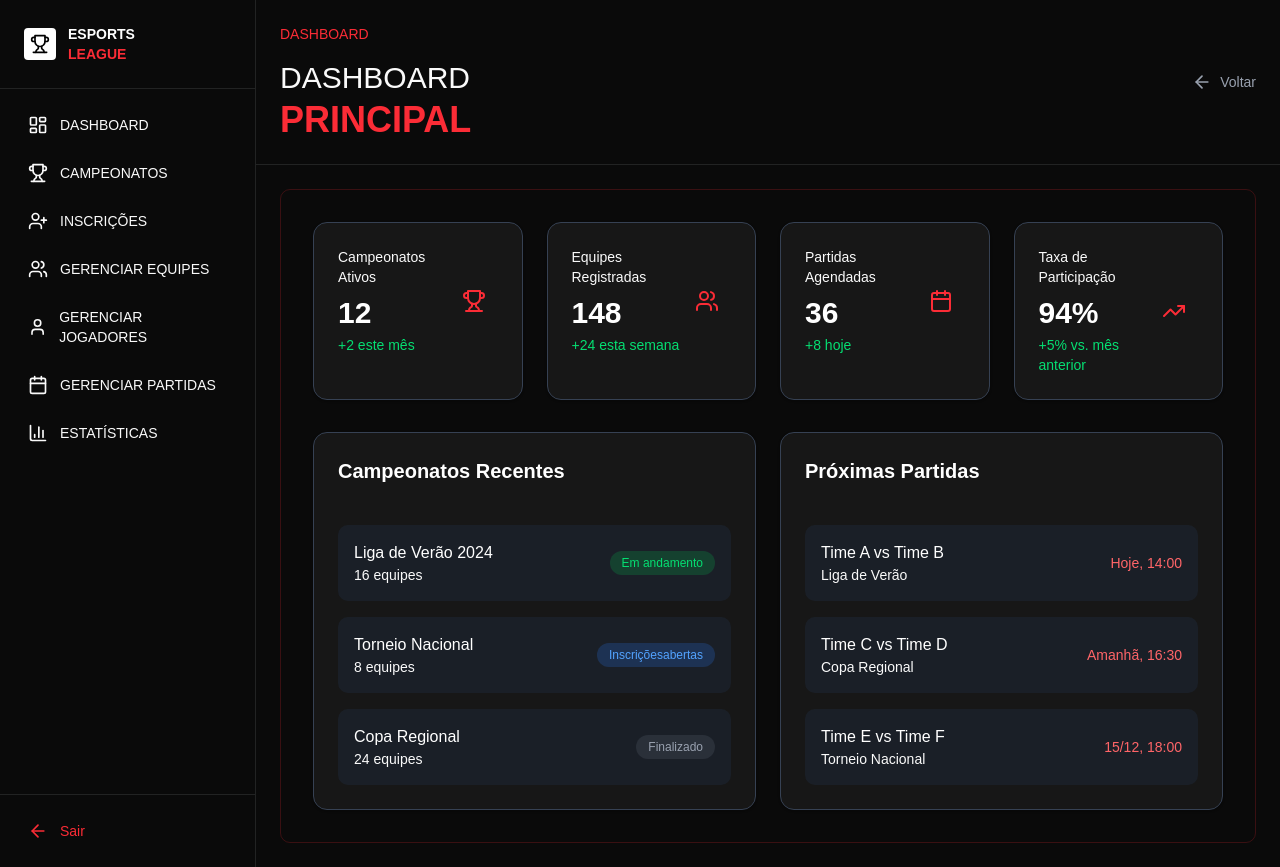
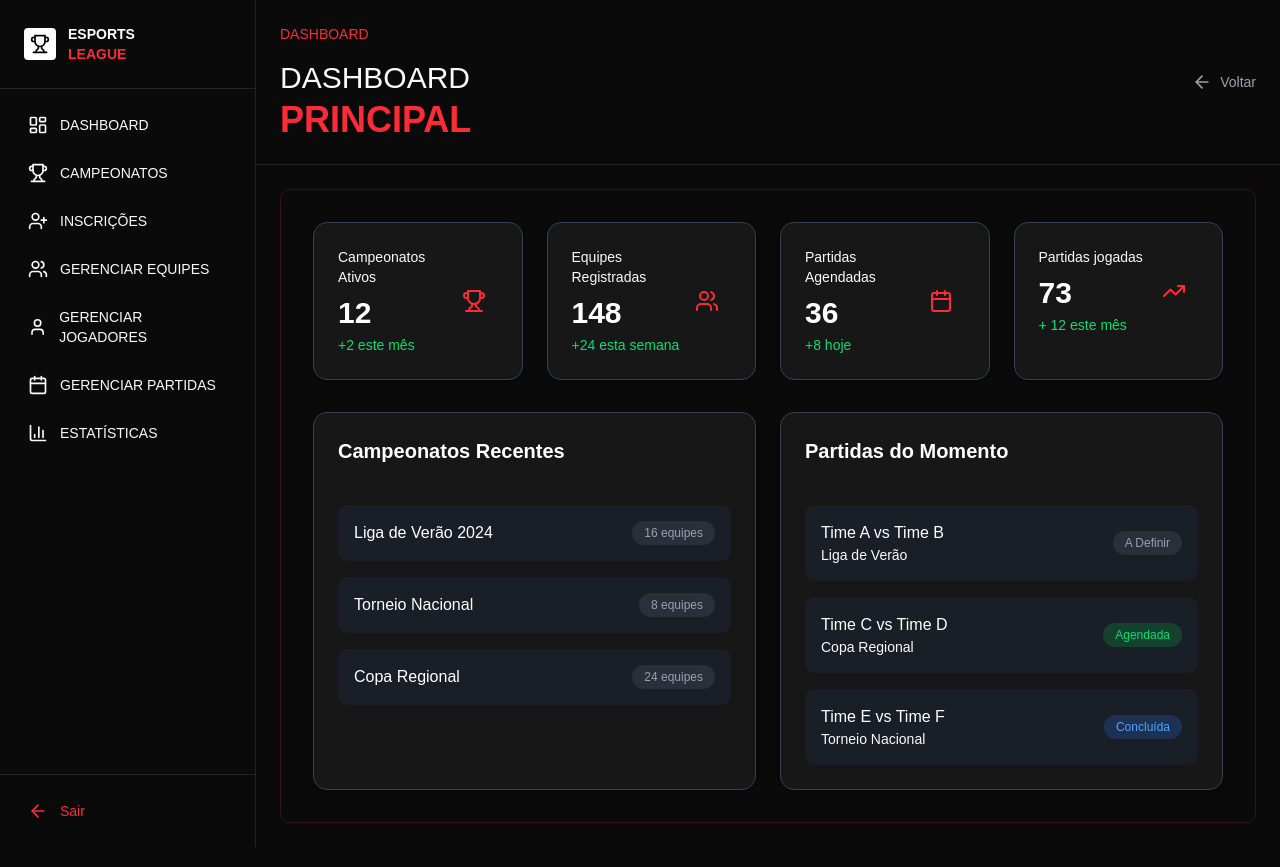
Before and after one commit to Pedroooxx/frontend-grupo-a-cce, a Next.js app: page /dashboard in a window 1280 px wide. Built offline with nearby package versions, Linux system fonts and the light colour scheme.

Commit message:
feat: dashboard land page update considering db

```diff
--- a/src/app/dashboard/_components/DashboardContent.tsx
+++ b/src/app/dashboard/_components/DashboardContent.tsx
@@ -1,34 +1,33 @@
-
-import React from 'react';
-import { Trophy, Users, Calendar, TrendingUp } from 'lucide-react';
-import { Card } from '@/components/ui/card';
+import React from "react";
+import { Trophy, Users, Calendar, TrendingUp } from "lucide-react";
+import { Card } from "@/components/ui/card";
 
 export function DashboardContent() {
   const stats = [
     {
-      title: 'Campeonatos Ativos',
-      value: '12',
+      title: "Campeonatos Ativos",
+      value: "12",
       icon: Trophy,
-      change: '+2 este mês'
+      change: "+2 este mês",
     },
     {
-      title: 'Equipes Registradas',
-      value: '148',
+      title: "Equipes Registradas",
+      value: "148",
       icon: Users,
-      change: '+24 esta semana'
+      change: "+24 esta semana",
     },
     {
-      title: 'Partidas Agendadas',
-      value: '36',
+      title: "Partidas Agendadas",
+      value: "36",
       icon: Calendar,
-      change: '+8 hoje'
+      change: "+8 hoje",
     },
     {
-      title: 'Taxa de Participação',
-      value: '94%',
+      title: "Partidas jogadas",
+      value: "73",
       icon: TrendingUp,
-      change: '+5% vs. mês anterior'
-    }
+      change: "+ 12 este mês",
+    },
   ];
 
   return (
@@ -39,8 +38,12 @@ export function DashboardContent() {
           <Card key={index} className="dashboard-card border-gray-700 p-6">
             <div className="flex items-center justify-between">
               <div>
-                <p className="dashboard-text-muted text-sm font-medium">{stat.title}</p>
-                <p className="text-3xl font-bold text-white mt-2">{stat.value}</p>
+                <p className="dashboard-text-muted text-sm font-medium">
+                  {stat.title}
+                </p>
+                <p className="text-3xl font-bold text-white mt-2">
+                  {stat.value}
+                </p>
                 <p className="text-green-400 text-sm mt-1">{stat.change}</p>
               </div>
               <div className="dashboard-card p-3 rounded-lg">
@@ -54,26 +57,27 @@ export function DashboardContent() {
       {/* Content Area */}
       <div className="grid grid-cols-1 lg:grid-cols-2 gap-6">
         <Card className="dashboard-card border-gray-700 p-6">
-          <h3 className="text-xl font-semibold text-white mb-4">Campeonatos Recentes</h3>
+          <h3 className="text-xl font-semibold text-white mb-4">
+            Campeonatos Recentes
+          </h3>
           <div className="space-y-4">
             {[
-              { name: 'Liga de Verão 2024', status: 'Em andamento', teams: 16 },
-              { name: 'Torneio Nacional', status: 'Inscriçõesabertas', teams: 8 },
-              { name: 'Copa Regional', status: 'Finalizado', teams: 24 }
+              { name: "Liga de Verão 2024", teams: 16 },
+              {
+                name: "Torneio Nacional",
+                teams: 8,
+              },
+              { name: "Copa Regional", teams: 24 },
             ].map((tournament, index) => (
-              <div key={index} className="flex items-center justify-between p-4 bg-gray-800/50 rounded-lg">
+              <div
+                key={index}
+                className="flex items-center justify-between p-4 bg-gray-800/50 rounded-lg"
+              >
                 <div>
                   <p className="text-white font-medium">{tournament.name}</p>
-                  <p className="dashboard-text-muted text-sm">{tournament.teams} equipes</p>
                 </div>
-                <span className={`px-3 py-1 rounded-full text-xs font-medium ${
-                  tournament.status === 'Em andamento'
-                    ? 'bg-green-500/20 text-green-400'
-                    : tournament.status === 'Inscriçõesabertas'
-                    ? 'bg-blue-500/20 text-blue-400'
-                    : 'bg-gray-500/20 text-gray-400'
-                }`}>
-                  {tournament.status}
+                <span className="px-3 py-1 rounded-full text-xs font-medium bg-gray-500/20 text-gray-400">
+                  {tournament.teams} equipes
                 </span>
               </div>
             ))}
@@ -81,19 +85,48 @@ export function DashboardContent() {
         </Card>
 
         <Card className="dashboard-card border-gray-700 p-6">
-          <h3 className="text-xl font-semibold text-white mb-4">Próximas Partidas</h3>
+          <h3 className="text-xl font-semibold text-white mb-4">
+            Partidas do Momento
+          </h3>
           <div className="space-y-4">
             {[
-              { match: 'Time A vs Time B', date: 'Hoje, 14:00', tournament: 'Liga de Verão' },
-              { match: 'Time C vs Time D', date: 'Amanhã, 16:30', tournament: 'Copa Regional' },
-              { match: 'Time E vs Time F', date: '15/12, 18:00', tournament: 'Torneio Nacional' }
+              {
+                match: "Time A vs Time B",
+                status: "A Definir",
+                tournament: "Liga de Verão",
+              },
+              {
+                match: "Time C vs Time D",
+                status: "Agendada",
+                tournament: "Copa Regional",
+              },
+              {
+                match: "Time E vs Time F",
+                status: "Concluída",
+                tournament: "Torneio Nacional",
+              },
             ].map((match, index) => (
-              <div key={index} className="flex items-center justify-between p-4 bg-gray-800/50 rounded-lg">
+              <div
+                key={index}
+                className="flex items-center justify-between p-4 bg-gray-800/50 rounded-lg"
+              >
                 <div>
                   <p className="text-white font-medium">{match.match}</p>
-                  <p className="dashboard-text-muted text-sm">{match.tournament}</p>
+                  <p className="dashboard-text-muted text-sm">
+                    {match.tournament}
+                  </p>
                 </div>
-                <p className="text-red-400 text-sm font-medium">{match.date}</p>
+                <span
+                  className={`px-3 py-1 rounded-full text-xs font-medium ${
+                    match.status === "Agendada"
+                      ? "bg-green-500/20 text-green-400"
+                      : match.status === "Concluída"
+                      ? "bg-blue-500/20 text-blue-400"
+                      : "bg-gray-500/20 text-gray-400"
+                  }`}
+                >
+                  {match.status}
+                </span>
               </div>
             ))}
           </div>
--- a/src/app/page.tsx
+++ b/src/app/page.tsx
@@ -3,9 +3,7 @@ import Link from "next/link";
 export default function Page() {
   return (
     <>
-      <h1 className="my-4 text-red content container mx-auto">
-        Home!
-      </h1>
+      <h1 className="my-4 text-red content container mx-auto">Home!</h1>
       <Link href="dashboard">
         <button>
           <span>Dashboard</span>
```
